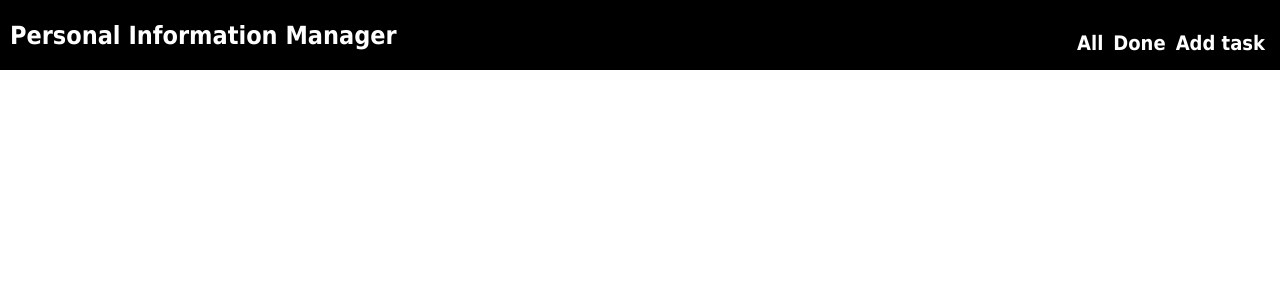
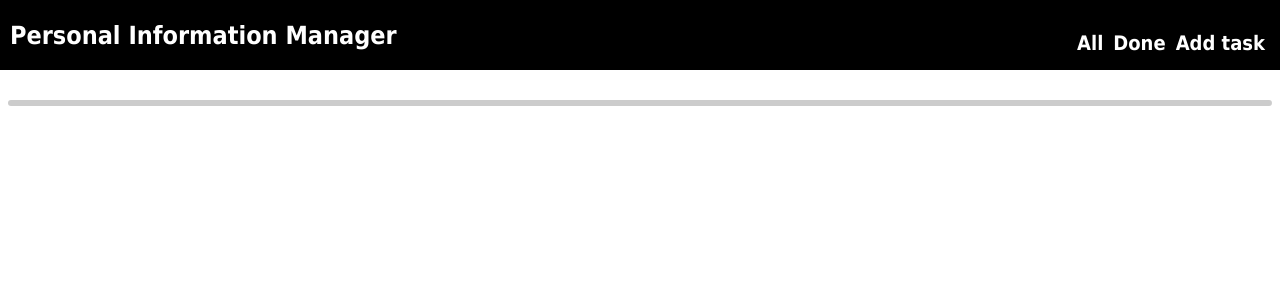
Before and after one commit to simenblik/it2810-webutvikling-h17-prosjekt-3-it2810-40, a React (Create React App) app: page / in a window 1280 px wide. Shown: the top 300 px of the page. Built offline with nearby package versions, Linux system fonts and the light colour scheme.

Commit message:
now it has a styling

```diff
--- a/src/components/common/Card.js
+++ b/src/components/common/Card.js
@@ -4,12 +4,7 @@ import React from 'react';
 
 const Card = props => {
   const { buttonStyle, cardStyle } = styles;
-  return (
-    <div>
-      <p>stuff</p>
-    </div>
-  );
-  // return <div>{props.children}</div>;
+  return <div style={styles.cardStyle}>{props.children}</div>;
 };
 
 const styles = {
@@ -18,8 +13,10 @@ const styles = {
   },
   cardStyle: {
     flex: 1,
-    marginTop: 20,
-    padding: 5,
+    marginTop: 100,
+    padding: 3,
+    borderRadius: 10,
+    backgroundColor: '#ccc',
   },
 };
 
```
